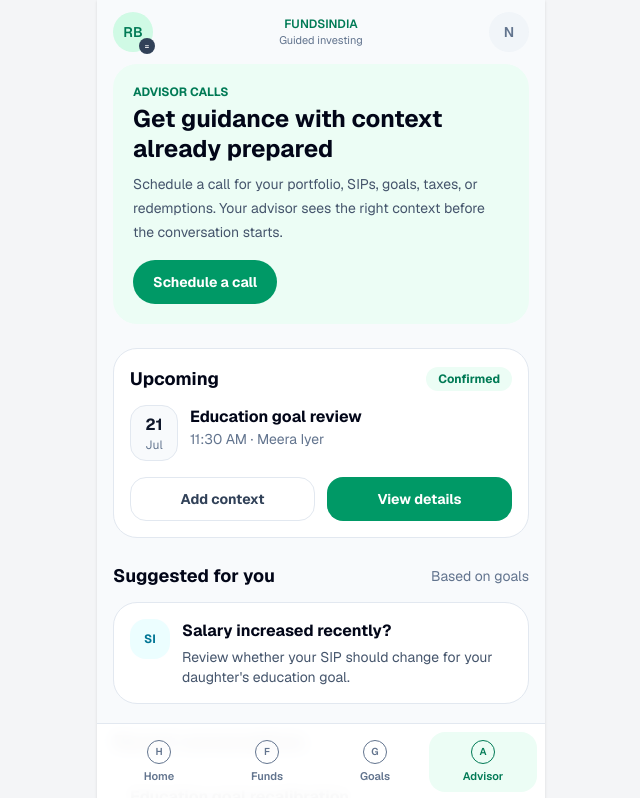
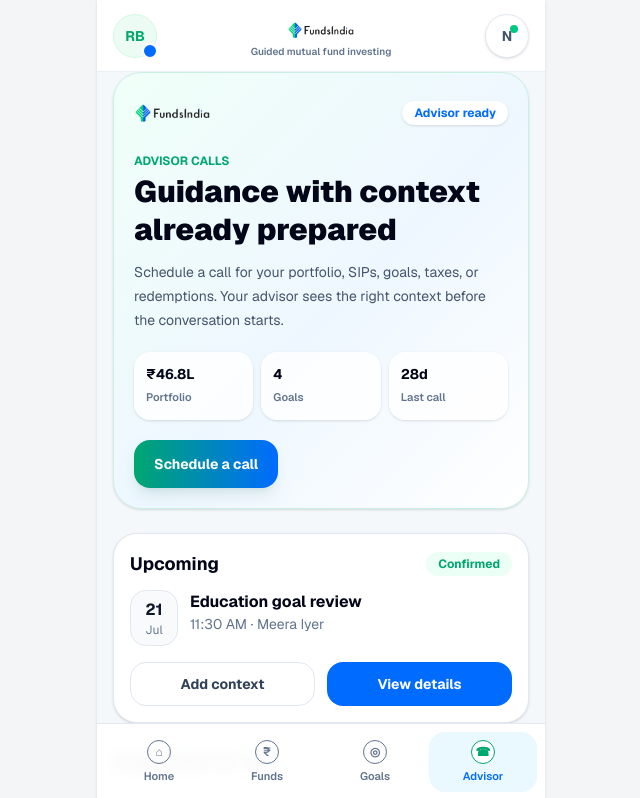
Before and after one commit to Zashaan/FundsIndiaB2CFeatures, a Next.js app: page /advisor-calls in a window 1280 px wide. Shown: the top 798 px of the page, without its empty margins (319-959 px from the left). Built offline with nearby package versions, Linux system fonts and the light colour scheme.

Commit message:
Add FundsIndia branding to advisor calls

```diff
--- a/src/components/advisor/AdvisorCallsApp.tsx
+++ b/src/components/advisor/AdvisorCallsApp.tsx
@@ -1,5 +1,6 @@
 "use client";
 
+import Image from "next/image";
 import { useMemo, useState } from "react";
 
 type Step = "home" | "topic" | "context" | "brief" | "advisor" | "time" | "confirm" | "success" | "history" | "detail";
@@ -118,14 +119,14 @@
         >
           ‹
         </button>
-        <div>
+        <div className="min-w-0">
           <p className="text-xs font-bold uppercase tracking-normal text-emerald-700">{eyebrow}</p>
           <h1 className="text-2xl font-bold leading-tight text-slate-950">{title}</h1>
         </div>
       </div>
       {progress ? (
         <div className="mt-4 h-1.5 overflow-hidden rounded-full bg-slate-200">
-          <div className="h-full rounded-full bg-emerald-600" style={{ width: `${progress}%` }} />
+          <div className="h-full rounded-full bg-[linear-gradient(90deg,#00c781,#006bff)]" style={{ width: `${progress}%` }} />
         </div>
       ) : null}
     </>
@@ -138,7 +139,7 @@
       <button
         type="button"
         onClick={onClick}
-        className="h-12 w-full rounded-2xl bg-emerald-600 text-sm font-bold text-white shadow-sm"
+        className="h-12 w-full rounded-2xl bg-[linear-gradient(90deg,#00a76f,#006bff)] text-sm font-bold text-white shadow-lg shadow-emerald-900/10"
       >
         {label}
       </button>
@@ -245,16 +246,22 @@
   if (step === "success") {
     return (
       <div className="space-y-5 px-4 pb-28">
-        <section className="mt-8 rounded-3xl bg-white p-6 text-center">
-          <div className="mx-auto flex h-16 w-16 items-center justify-center rounded-3xl bg-emerald-50 text-2xl font-bold text-emerald-700">
-            OK
+        <section className="mt-8 overflow-hidden rounded-3xl border border-emerald-100 bg-white p-6 text-center shadow-sm">
+          <div className="mx-auto flex h-20 w-20 items-center justify-center rounded-[28px] bg-[linear-gradient(135deg,#ecfff7,#eef7ff)]">
+            <Image
+              src="/fundsindia-logo.png"
+              alt="FundsIndia"
+              width={84}
+              height={44}
+              className="h-10 w-auto object-contain mix-blend-multiply"
+            />
           </div>
           <h1 className="mt-4 text-2xl font-bold text-slate-950">Call scheduled</h1>
           <p className="mt-2 text-sm leading-6 text-slate-600">
             {selectedAdvisor.name} will review your brief before the call.
           </p>
         </section>
-        <section className="rounded-3xl border border-slate-200 bg-white p-4">
+        <section className="rounded-3xl border border-slate-200 bg-white p-4 shadow-sm">
           <div className="flex gap-3">
             <div className="flex h-14 w-12 shrink-0 flex-col items-center justify-center rounded-2xl border border-slate-200 bg-slate-50">
               <strong>21</strong>
@@ -271,7 +278,7 @@
             <button className="h-11 rounded-2xl border border-slate-200 bg-white text-sm font-bold text-slate-700">
               Add calendar
             </button>
-            <button onClick={() => setStep("home")} className="h-11 rounded-2xl bg-emerald-600 text-sm font-bold text-white">
+            <button onClick={() => setStep("home")} className="h-11 rounded-2xl bg-[#00a76f] text-sm font-bold text-white">
               Done
             </button>
           </div>
@@ -290,13 +297,13 @@
               type="button"
               key={topic.id}
               onClick={() => setSelectedTopic(topic)}
-              className={`flex w-full items-center gap-3 rounded-3xl border p-4 text-left ${
+              className={`flex w-full items-center gap-3 rounded-3xl border p-4 text-left shadow-sm transition ${
                 selectedTopic.id === topic.id
-                  ? "border-emerald-600 bg-emerald-50"
+                  ? "border-[#00a76f] bg-[linear-gradient(135deg,#f1fff8,#eef7ff)]"
                   : "border-slate-200 bg-white"
               }`}
             >
-              <span className="flex h-11 w-11 shrink-0 items-center justify-center rounded-2xl bg-white text-xs font-bold text-emerald-700">
+              <span className="flex h-11 w-11 shrink-0 items-center justify-center rounded-2xl bg-white text-xs font-bold text-[#006bff] shadow-sm">
                 {topic.icon}
               </span>
               <span>
@@ -322,16 +329,16 @@
           id="advisor-note"
           value={note}
           onChange={(event) => setNote(event.target.value)}
-          className="min-h-40 w-full resize-none rounded-3xl border border-slate-200 bg-white p-4 text-sm leading-6 text-slate-800 outline-none focus:border-emerald-500"
+          className="min-h-40 w-full resize-none rounded-3xl border border-slate-200 bg-white p-4 text-sm leading-6 text-slate-800 shadow-sm outline-none focus:border-[#00a76f]"
         />
         <div className="flex flex-wrap gap-2">
           {["Is my SIP enough?", "Should I redeem?", "How much tax?"].map((prompt) => (
-            <button key={prompt} type="button" className="rounded-full border border-slate-200 bg-white px-3 py-2 text-xs font-semibold text-slate-600">
+            <button key={prompt} type="button" className="rounded-full border border-[#d7edf8] bg-white px-3 py-2 text-xs font-semibold text-[#006bff]">
               {prompt}
             </button>
           ))}
         </div>
-        <section className="divide-y divide-slate-100 rounded-3xl border border-slate-200 bg-white p-4">
+        <section className="divide-y divide-slate-100 rounded-3xl border border-slate-200 bg-white p-4 shadow-sm">
           <div className="flex justify-between gap-4 py-3 first:pt-0">
             <span className="text-sm text-slate-500">Goal</span>
             <strong className="text-right text-sm text-slate-900">Daughter&apos;s education</strong>
@@ -341,7 +348,7 @@
             <strong className="text-right text-sm text-slate-900">Equity mutual funds</strong>
           </div>
         </section>
-        <section className="space-y-4 rounded-3xl border border-slate-200 bg-white p-4">
+        <section className="space-y-4 rounded-3xl border border-slate-200 bg-white p-4 shadow-sm">
           <label className="flex items-center justify-between gap-4 text-sm font-bold text-slate-900">
             Include previous call summaries
             <input type="checkbox" checked={includeHistory} onChange={(event) => setIncludeHistory(event.target.checked)} />
@@ -360,10 +367,15 @@
     return (
       <div className="space-y-5 px-4 pb-36">
         <StepHeader eyebrow="Step 3 of 5" title="Review what your advisor will see" progress={60} onBack={goBack} />
-        <section className="rounded-3xl border border-emerald-100 bg-emerald-50 p-4">
+        <section className="rounded-3xl border border-[#bcebdc] bg-[linear-gradient(135deg,#f0fff8_0%,#eef7ff_100%)] p-4 shadow-sm">
           <div className="flex items-center justify-between gap-3">
-            <h2 className="font-bold text-slate-950">Advisor brief</h2>
-            <span className="rounded-full bg-white px-3 py-1 text-xs font-bold text-emerald-700">Ready</span>
+            <div className="flex items-center gap-2">
+              <span className="flex h-8 w-8 items-center justify-center rounded-xl bg-white text-xs font-black text-[#00a76f] shadow-sm">
+                AI
+              </span>
+              <h2 className="font-bold text-slate-950">Advisor brief</h2>
+            </div>
+            <span className="rounded-full bg-white px-3 py-1 text-xs font-bold text-[#00a76f]">Ready</span>
           </div>
           <p className="mt-3 text-sm leading-6 text-slate-700">{brief}</p>
           <div className="mt-4 flex flex-wrap gap-2">
@@ -374,7 +386,7 @@
             ))}
           </div>
         </section>
-        <section className="rounded-3xl border border-slate-200 bg-white p-4">
+        <section className="rounded-3xl border border-slate-200 bg-white p-4 shadow-sm">
           <h2 className="font-bold text-slate-950">Prior context attached</h2>
           <div className="mt-3 space-y-3">
             {priorCalls.slice(0, includeHistory ? 2 : 0).map((call) => (
@@ -398,8 +410,8 @@
     return (
       <div className="space-y-5 px-4 pb-36">
         <StepHeader eyebrow="Step 4 of 5" title="Choose who you want to speak with" progress={80} onBack={goBack} />
-        <button className="flex w-full items-center gap-3 rounded-3xl border border-emerald-600 bg-emerald-50 p-4 text-left">
-          <span className="flex h-11 w-11 shrink-0 items-center justify-center rounded-full bg-emerald-600 text-xs font-bold text-white">
+        <button className="flex w-full items-center gap-3 rounded-3xl border border-[#00a76f] bg-[linear-gradient(135deg,#f0fff8,#eef7ff)] p-4 text-left shadow-sm">
+          <span className="flex h-11 w-11 shrink-0 items-center justify-center rounded-full bg-[linear-gradient(135deg,#00c781,#006bff)] text-xs font-bold text-white">
             FI
           </span>
           <span className="min-w-0">
@@ -413,12 +425,12 @@
               key={advisor.id}
               type="button"
               onClick={() => setSelectedAdvisor(advisor)}
-              className={`w-full rounded-3xl border p-4 text-left ${
-                selectedAdvisor.id === advisor.id ? "border-emerald-600 bg-emerald-50" : "border-slate-200 bg-white"
+              className={`w-full rounded-3xl border p-4 text-left shadow-sm ${
+                selectedAdvisor.id === advisor.id ? "border-[#00a76f] bg-[linear-gradient(135deg,#f5fffb,#f2f8ff)]" : "border-slate-200 bg-white"
               }`}
             >
               <div className="flex items-center gap-3">
-                <span className="flex h-12 w-12 shrink-0 items-center justify-center rounded-full bg-slate-900 text-xs font-bold text-white">
+                <span className="flex h-12 w-12 shrink-0 items-center justify-center rounded-full bg-[linear-gradient(135deg,#17202a,#006bff)] text-xs font-bold text-white">
                   {advisor.initials}
                 </span>
                 <span>
@@ -468,7 +480,7 @@
               type="button"
               onClick={() => setSelectedDate(date)}
               className={`min-h-16 min-w-20 rounded-2xl border px-3 text-sm font-bold ${
-                selectedDate === date ? "border-emerald-600 bg-emerald-50 text-emerald-700" : "border-slate-200 bg-white text-slate-700"
+                selectedDate === date ? "border-[#00a76f] bg-[#ecfff7] text-[#00a76f]" : "border-slate-200 bg-white text-slate-700"
               }`}
             >
               {date}
@@ -485,7 +497,7 @@
                 type="button"
                 onClick={() => setSelectedSlot(slot)}
                 className={`h-12 rounded-2xl border text-sm font-bold ${
-                  selectedSlot === slot ? "border-emerald-600 bg-emerald-50 text-emerald-700" : "border-slate-200 bg-white text-slate-700"
+                  selectedSlot === slot ? "border-[#006bff] bg-[#eef7ff] text-[#006bff]" : "border-slate-200 bg-white text-slate-700"
                 }`}
               >
                 {slot}
@@ -493,7 +505,7 @@
             ))}
           </div>
         </section>
-        <section className="rounded-3xl border border-slate-200 bg-white p-4">
+        <section className="rounded-3xl border border-slate-200 bg-white p-4 shadow-sm">
           <p className="text-sm text-slate-500">Selected</p>
           <h2 className="mt-1 font-bold text-slate-950">
             {selectedDate} · {selectedSlot} with {selectedAdvisor.name}
@@ -509,16 +521,22 @@
     return (
       <div className="space-y-5 px-4 pb-36">
         <StepHeader eyebrow="Confirm" title="Review and schedule" onBack={goBack} />
-        <section className="rounded-3xl bg-white p-5 text-center">
-          <div className="mx-auto flex h-14 w-14 items-center justify-center rounded-3xl bg-emerald-50 text-sm font-bold text-emerald-700">
-            OK
+        <section className="rounded-3xl border border-emerald-100 bg-white p-5 text-center shadow-sm">
+          <div className="mx-auto flex h-16 w-16 items-center justify-center rounded-3xl bg-[linear-gradient(135deg,#ecfff7,#eef7ff)]">
+            <Image
+              src="/fundsindia-logo.png"
+              alt="FundsIndia"
+              width={72}
+              height={38}
+              className="h-9 w-auto object-contain mix-blend-multiply"
+            />
           </div>
           <h2 className="mt-4 text-lg font-bold text-slate-950">Advisor is ready with your context</h2>
           <p className="mt-2 text-sm leading-6 text-slate-600">
             Your brief, related goal, and past conversation summaries will be attached.
           </p>
         </section>
-        <section className="divide-y divide-slate-100 rounded-3xl border border-slate-200 bg-white p-4">
+        <section className="divide-y divide-slate-100 rounded-3xl border border-slate-200 bg-white p-4 shadow-sm">
           {[
             ["Topic", selectedTopic.title],
             ["Advisor", selectedAdvisor.name],
@@ -539,22 +557,44 @@
 
   return (
     <div className="space-y-6 px-4 pb-28">
-      <section className="rounded-3xl bg-emerald-50 p-5">
-        <p className="text-xs font-bold uppercase tracking-normal text-emerald-700">Advisor calls</p>
-        <h1 className="mt-1 text-2xl font-bold leading-tight text-slate-950">Get guidance with context already prepared</h1>
-        <p className="mt-2 text-sm leading-6 text-slate-600">
+      <section className="overflow-hidden rounded-[28px] border border-[#caefe3] bg-[linear-gradient(135deg,#f0fff8_0%,#eef7ff_54%,#ffffff_100%)] p-5 shadow-sm">
+        <div className="flex items-center justify-between gap-3">
+          <Image
+            src="/fundsindia-logo.png"
+            alt="FundsIndia"
+            width={132}
+            height={69}
+            className="h-10 w-auto object-contain mix-blend-multiply"
+          />
+          <span className="rounded-full bg-white px-3 py-1 text-xs font-bold text-[#006bff] shadow-sm">Advisor ready</span>
+        </div>
+        <p className="mt-5 text-xs font-bold uppercase tracking-normal text-[#00a76f]">Advisor calls</p>
+        <h1 className="mt-1 text-3xl font-black leading-tight text-slate-950">Guidance with context already prepared</h1>
+        <p className="mt-3 text-sm leading-6 text-slate-600">
           Schedule a call for your portfolio, SIPs, goals, taxes, or redemptions. Your advisor sees the right
           context before the conversation starts.
         </p>
-        <button onClick={() => setStep("topic")} className="mt-4 h-11 rounded-full bg-emerald-600 px-5 text-sm font-bold text-white">
+        <div className="mt-5 grid grid-cols-3 gap-2">
+          {[
+            ["₹46.8L", "Portfolio"],
+            ["4", "Goals"],
+            ["28d", "Last call"],
+          ].map(([value, label]) => (
+            <div key={label} className="rounded-2xl bg-white/80 p-3 shadow-sm">
+              <strong className="block text-sm text-slate-950">{value}</strong>
+              <span className="text-[11px] font-semibold text-slate-500">{label}</span>
+            </div>
+          ))}
+        </div>
+        <button onClick={() => setStep("topic")} className="mt-5 h-12 rounded-2xl bg-[linear-gradient(90deg,#00a76f,#006bff)] px-5 text-sm font-bold text-white shadow-lg shadow-emerald-900/10">
           Schedule a call
         </button>
       </section>
 
-      <section className="rounded-3xl border border-slate-200 bg-white p-4">
+      <section className="rounded-3xl border border-slate-200 bg-white p-4 shadow-sm">
         <div className="mb-3 flex items-center justify-between">
           <h2 className="text-lg font-bold text-slate-950">Upcoming</h2>
-          <span className="rounded-full bg-emerald-50 px-3 py-1 text-xs font-bold text-emerald-700">Confirmed</span>
+          <span className="rounded-full bg-[#ecfff7] px-3 py-1 text-xs font-bold text-[#00a76f]">Confirmed</span>
         </div>
         <div className="flex gap-3">
           <div className="flex h-14 w-12 shrink-0 flex-col items-center justify-center rounded-2xl border border-slate-200 bg-slate-50">
@@ -570,7 +610,7 @@
           <button onClick={() => setStep("context")} className="h-11 rounded-2xl border border-slate-200 bg-white text-sm font-bold text-slate-700">
             Add context
           </button>
-          <button onClick={() => setStep("detail")} className="h-11 rounded-2xl bg-emerald-600 text-sm font-bold text-white">
+          <button onClick={() => setStep("detail")} className="h-11 rounded-2xl bg-[#006bff] text-sm font-bold text-white">
             View details
           </button>
         </div>
@@ -586,9 +626,9 @@
             setSelectedTopic(topics[1]);
             setStep("context");
           }}
-          className="flex w-full gap-3 rounded-3xl border border-slate-200 bg-white p-4 text-left"
+          className="flex w-full gap-3 rounded-3xl border border-[#d7edf8] bg-white p-4 text-left shadow-sm"
         >
-          <span className="flex h-10 w-10 shrink-0 items-center justify-center rounded-2xl bg-cyan-50 text-xs font-bold text-cyan-700">
+          <span className="flex h-10 w-10 shrink-0 items-center justify-center rounded-2xl bg-[#eef7ff] text-xs font-bold text-[#006bff]">
             SI
           </span>
           <span>
@@ -612,7 +652,7 @@
             <button
               key={call.title}
               onClick={() => setStep("detail")}
-              className="w-full rounded-3xl border border-slate-200 bg-white p-4 text-left"
+              className="w-full rounded-3xl border border-slate-200 bg-white p-4 text-left shadow-sm"
             >
               <strong className="block text-slate-950">{call.title}</strong>
               <span className="text-sm text-slate-500">
--- a/src/components/shell/AppShell.tsx
+++ b/src/components/shell/AppShell.tsx
@@ -1,6 +1,7 @@
 "use client";
 
 import { useState, type ReactNode } from "react";
+import Image from "next/image";
 import Link from "next/link";
 import { usePathname } from "next/navigation";
 import { SummaryContext } from "@/lib/summary/summaryContext";
@@ -8,10 +9,10 @@
 import { SidebarDrawer } from "./SidebarDrawer";
 
 const NAV_ITEMS = [
-  { label: "Home", href: "/dashboard", icon: "H" },
-  { label: "Funds", href: "/dashboard", icon: "F" },
-  { label: "Goals", href: "/dashboard", icon: "G" },
-  { label: "Advisor", href: "/advisor-calls", icon: "A" },
+  { label: "Home", href: "/dashboard", icon: "⌂" },
+  { label: "Funds", href: "/dashboard", icon: "₹" },
+  { label: "Goals", href: "/dashboard", icon: "◎" },
+  { label: "Advisor", href: "/advisor-calls", icon: "☎" },
 ];
 
 export function AppShell({ children }: { children: ReactNode }) {
@@ -21,29 +22,35 @@
 
   return (
     <SummaryContext.Provider value={{ openDescriptor: summary.openDescriptor, openToday: summary.openToday }}>
-      <div className="mx-auto flex min-h-full w-full max-w-md flex-col bg-slate-50 shadow-sm">
-        <header className="sticky top-0 z-20 flex items-center justify-between bg-slate-50/95 px-4 py-3 backdrop-blur">
+      <div className="mx-auto flex min-h-full w-full max-w-md flex-col bg-[#f4f8fb] shadow-sm">
+        <header className="sticky top-0 z-20 flex items-center justify-between border-b border-slate-200/70 bg-white/95 px-4 py-3 backdrop-blur">
           <button
             type="button"
             onClick={() => setDrawerOpen(true)}
             aria-label="Open menu"
-            className="relative flex h-10 w-10 items-center justify-center rounded-full bg-emerald-100 text-sm font-semibold text-emerald-700"
+            className="relative flex h-11 w-11 items-center justify-center rounded-full border border-emerald-100 bg-[#ecfbf4] text-sm font-bold text-[#00a76f]"
           >
             RB
-            <span className="absolute -bottom-0.5 -right-0.5 flex h-4 w-4 items-center justify-center rounded-full bg-slate-700 text-[8px] leading-none text-white">
-              =
-            </span>
+            <span className="absolute -bottom-0.5 -right-0.5 h-4 w-4 rounded-full border-2 border-white bg-[#006bff]" />
           </button>
-          <div className="text-center">
-            <p className="text-xs font-semibold uppercase tracking-normal text-emerald-700">FundsIndia</p>
-            <p className="text-[11px] text-slate-500">Guided investing</p>
+          <div className="flex flex-col items-center">
+            <Image
+              src="/fundsindia-logo.png"
+              alt="FundsIndia"
+              width={146}
+              height={76}
+              priority
+              className="h-9 w-auto object-contain mix-blend-multiply"
+            />
+            <p className="-mt-1 text-[10px] font-semibold text-slate-500">Guided mutual fund investing</p>
           </div>
           <button
             type="button"
             aria-label="Notifications"
-            className="flex h-10 w-10 items-center justify-center rounded-full bg-slate-100 text-sm font-semibold text-slate-500"
+            className="relative flex h-11 w-11 items-center justify-center rounded-full border border-slate-200 bg-white text-sm font-bold text-slate-600 shadow-sm"
           >
             N
+            <span className="absolute right-2.5 top-2.5 h-2 w-2 rounded-full bg-[#00c781]" />
           </button>
         </header>
 
@@ -57,10 +64,14 @@
                 key={item.label}
                 href={item.href}
                 className={`flex flex-col items-center gap-1 rounded-2xl px-2 py-2 text-[11px] font-semibold ${
-                  active ? "bg-emerald-50 text-emerald-700" : "text-slate-500"
+                  active ? "bg-[#eaf8ff] text-[#006bff]" : "text-slate-500"
                 }`}
               >
-                <span className="flex h-6 w-6 items-center justify-center rounded-full border border-current text-[10px]">
+                <span
+                  className={`flex h-6 w-6 items-center justify-center rounded-full border text-[12px] ${
+                    active ? "border-[#00a76f] bg-white text-[#00a76f]" : "border-current"
+                  }`}
+                >
                   {item.icon}
                 </span>
                 {item.label}
--- a/src/components/shell/SidebarDrawer.tsx
+++ b/src/components/shell/SidebarDrawer.tsx
@@ -1,5 +1,6 @@
 "use client";
 
+import Image from "next/image";
 import Link from "next/link";
 import { getUser } from "@/lib/data/repository";
 
@@ -30,19 +31,33 @@
       <aside
         className={`absolute left-0 top-0 h-full w-4/5 max-w-xs overflow-y-auto bg-white p-5 shadow-xl transition-transform duration-300 ${open ? "translate-x-0" : "-translate-x-full"}`}
       >
-        <h2 className="text-2xl font-bold text-slate-900">{user.name}</h2>
-        {/* Demo stub: the seed User type has no email field, so this is a fixed display value, not a data-layer gap. */}
-        <p className="text-sm text-slate-500">ritikbansal27.rb@gmail.com</p>
+        <div className="mb-6 rounded-3xl bg-[linear-gradient(135deg,#f0fff8_0%,#eef7ff_58%,#ffffff_100%)] p-4">
+          <Image
+            src="/fundsindia-logo.png"
+            alt="FundsIndia"
+            width={160}
+            height={84}
+            className="h-10 w-auto object-contain mix-blend-multiply"
+          />
+          <h2 className="mt-4 text-2xl font-bold text-slate-900">{user.name}</h2>
+          {/* Demo stub: the seed User type has no email field, so this is a fixed display value, not a data-layer gap. */}
+          <p className="text-sm text-slate-500">ritikbansal27.rb@gmail.com</p>
+          <div className="mt-3 inline-flex rounded-full bg-white px-3 py-1 text-xs font-bold text-[#0071f2]">
+            Advisory access enabled
+          </div>
+        </div>
 
-        <nav className="mt-6 space-y-1">
+        <nav className="space-y-1">
           {WIRED.map((item) => (
             <Link
               key={item.href}
               href={item.href}
               onClick={onClose}
-              className="flex items-center gap-3 rounded-xl px-4 py-3 text-slate-800 hover:bg-slate-50"
+              className="flex items-center gap-3 rounded-2xl px-4 py-3 font-semibold text-slate-800 hover:bg-[#f3faf7]"
             >
-              <span className="flex w-5 shrink-0 items-center justify-center text-base">{item.icon}</span>
+              <span className="flex h-8 w-8 shrink-0 items-center justify-center rounded-full bg-[#eef8ff] text-xs font-bold text-[#006bff]">
+                {item.icon}
+              </span>
               {item.label}
             </Link>
           ))}
@@ -50,8 +65,10 @@
 
         <div className="mt-4 border-t border-slate-100 pt-4">
           {PLACEHOLDERS.map((item) => (
-            <div key={item.label} className="flex items-center gap-3 rounded-xl px-4 py-3 text-slate-400">
-              <span className="flex w-5 shrink-0 items-center justify-center text-base">{item.icon}</span>
+            <div key={item.label} className="flex items-center gap-3 rounded-2xl px-4 py-3 text-slate-400">
+              <span className="flex h-8 w-8 shrink-0 items-center justify-center rounded-full bg-slate-50 text-[10px] font-bold">
+                {item.icon}
+              </span>
               {item.label}
             </div>
           ))}
```
Also changed, not shown: public/fundsindia-logo.png (added).
